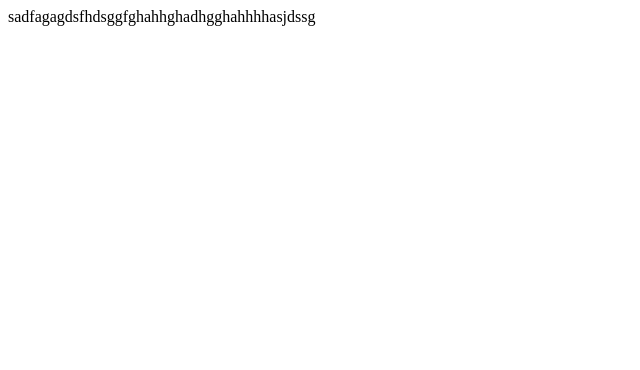
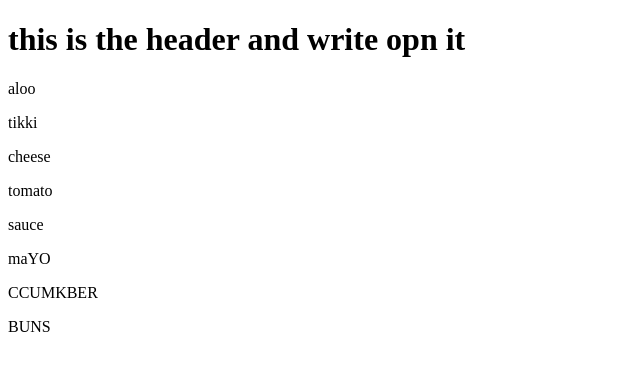
Before and after one commit to rittvik-2426pandey/vercellllllllllllllllllllll, a plain HTML site: page index.html in a window 1280 px wide. Shown: the whole page, without its empty margins (0-640 px from the left). Drawn offline with Linux system fonts and the light colour scheme.

Commit message:
modified it

```diff
--- a/index.html
+++ b/index.html
@@ -6,6 +6,14 @@
     <title>Document</title>
 </head>
 <body>
-    sadfagagdsfhdsggfghahhghadhgghahhhhasjdssg
+    <h1>this is the header and write opn it </h1>
+    <p>aloo</p>
+    <p>tikki</p>
+    <p>cheese</p>
+    <p>tomato</p>
+    <p>sauce</p>
+    <p>maYO</p>
+    <p>CCUMKBER</p>
+    <p>BUNS</p>
 </body>
 </html>
```
